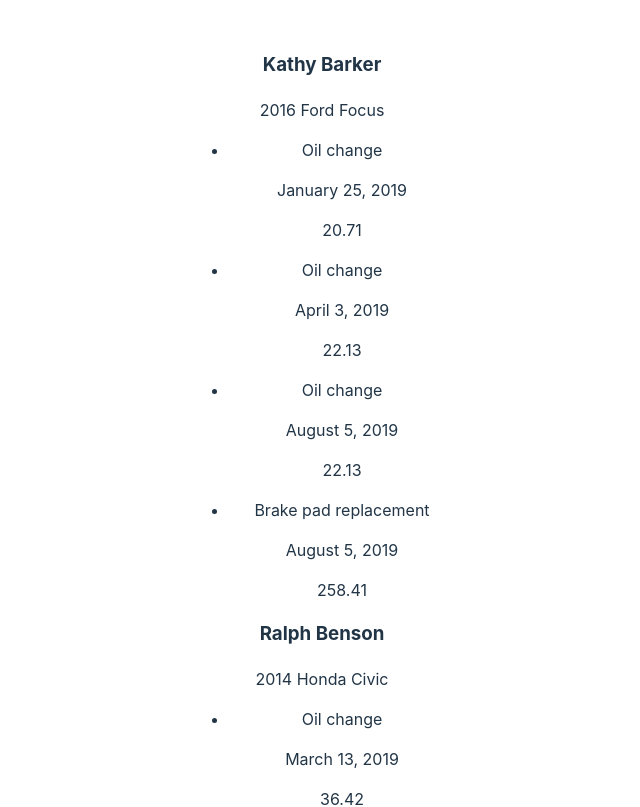
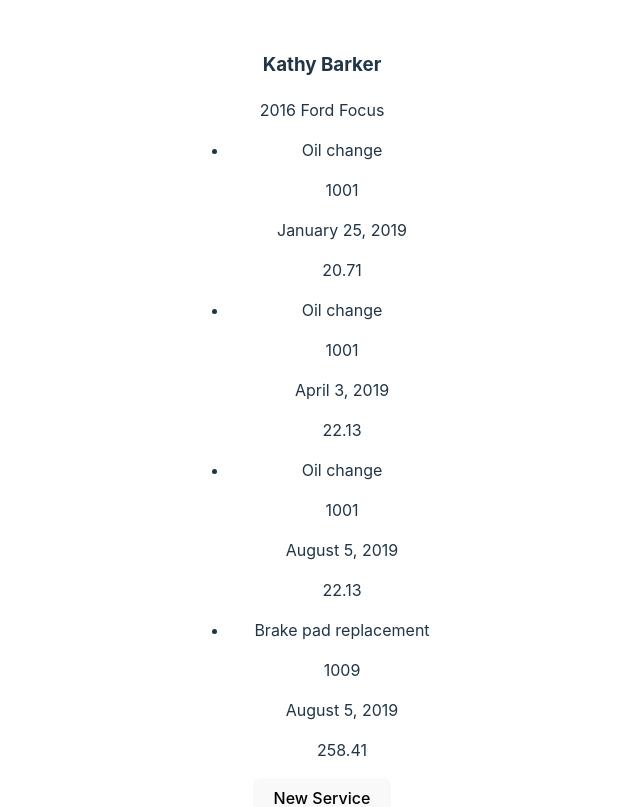
Before and after one commit to carlostrujillosamper/auto-repair-shop, a React (Vite) app: page / in a window 1280 px wide. Shown: the top 807 px of the page, without its empty margins (318-958 px from the left). Built offline with nearby package versions, Linux system fonts and the light colour scheme.

Commit message:
feat(Form): add form

```diff
--- a/src/components/Customer/CustomerCard.tsx
+++ b/src/components/Customer/CustomerCard.tsx
@@ -1,22 +1,6 @@
-interface Customer {
-  firstName: string;
-  lastName: string;
-  year: number;
-  make: string;
-  model: string;
-  service: Service[];
-}
-
-interface Service {
-  code: number;
-  desc: string;
-  date: string;
-  cost: number;
-}
-
-interface CustomerCardProps {
-  customer: Customer;
-}
+import { CustomerServiceForm } from "./CustomerServiceForm/CustomerServiceForm";
+import { useCustomerServiceForm } from "./CustomerServiceForm/useCustomerServiceForm";
+import { CustomerCardProps } from "./types";
 
 export const CustomerCard = ({ customer }: CustomerCardProps) => {
   const {
@@ -25,8 +9,19 @@ export const CustomerCard = ({ customer }: CustomerCardProps) => {
     year,
     make,
     model,
-    service: services,
+    service: initialServices,
   } = customer;
+
+  const {
+    services,
+    isFormVisible,
+    newService,
+    isSaving,
+    handleAddService,
+    handleInputChange,
+    toggleAddServiceFormVisibility,
+  } = useCustomerServiceForm(initialServices);
+
   return (
     <div className="customer-card">
       <h3>
@@ -37,13 +32,32 @@ export const CustomerCard = ({ customer }: CustomerCardProps) => {
       </p>
       <ul>
         {services.map((service) => (
-          <li key={service.code}>
+          <li key={service.id}>
             <p>{service.desc}</p>
+            <p>{service.code}</p>
             <p>{service.date}</p>
             <p>{service.cost}</p>
           </li>
         ))}
       </ul>
+      {!isFormVisible ? (
+        <button type="button" onClick={toggleAddServiceFormVisibility}>
+          New Service
+        </button>
+      ) : (
+        <button type="button" onClick={toggleAddServiceFormVisibility}>
+          Cancel New Service
+        </button>
+      )}
+
+      {isFormVisible && (
+        <CustomerServiceForm
+          newService={newService}
+          handleAddService={handleAddService}
+          handleInputChange={handleInputChange}
+          isSaving={isSaving}
+        />
+      )}
     </div>
   );
 };
--- a/src/components/Customer/CustomerList.tsx
+++ b/src/components/Customer/CustomerList.tsx
@@ -1,12 +1,18 @@
-import { CUSTOMERS } from "../../constants/Customer/customers";
+import { useState } from "react";
+import { useCustomers } from "../../constants/Customer/useCustomers";
 import { CustomerCard } from "./CustomerCard";
 
 export const CustomerList = () => {
+  const { customers: initialData } = useCustomers();
+  const [ customers ] = useState(initialData);
+
   return (
-    <div className="customer-list">
-      {CUSTOMERS.map((customer, index) => (
-        <CustomerCard key={index} customer={customer} />
-      ))}
-    </div>
+    <>
+      <div className="customer-list">
+        {customers.map((customer) => (
+          <CustomerCard key={customer.id} customer={customer} />
+        ))}
+      </div>
+    </>
   );
-}
+};
--- /dev/null
+++ b/src/components/Customer/CustomerServiceForm/CustomerServiceForm.tsx
@@ -0,0 +1,63 @@
+interface CustomerServiceFormProps {
+  newService: {
+    code: number;
+    date: string;
+    desc: string;
+    cost: number;
+  };
+  handleAddService: (e?: React.FormEvent) => void;
+  handleInputChange: (e: React.ChangeEvent<HTMLInputElement>) => void;
+  isSaving: boolean;
+}
+export const CustomerServiceForm = ({ newService, handleAddService, handleInputChange, isSaving }: CustomerServiceFormProps) => {
+
+  return (
+    <>
+        <form onSubmit={handleAddService}>
+          <label htmlFor="code">Code</label>
+          <input
+            type="number"
+            name="code"
+            value={newService.code}
+            onChange={handleInputChange}
+            disabled={isSaving}
+            required
+            id="code"
+          />
+          <label htmlFor="date">Date</label>
+          <input
+            type="text"
+            name="date"
+            value={newService.date}
+            onChange={handleInputChange}
+            disabled={isSaving}
+            required
+            id="date"
+          />
+          <label htmlFor="desc">Description</label>
+          <input
+            type="text"
+            name="desc"
+            value={newService.desc}
+            onChange={handleInputChange}
+            disabled={isSaving}
+            required
+            id="desc"
+          />
+          <label htmlFor="cost">Cost</label>
+          <input
+            type="number"
+            name="cost"
+            value={newService.cost}
+            onChange={handleInputChange}
+            disabled={isSaving}
+            required
+            id="cost"
+          />
+          <button type="submit" disabled={isSaving}>
+            {isSaving ? "Saving..." : "Add Service"}
+          </button>
+        </form>
+    </>
+  );
+};
--- /dev/null
+++ b/src/components/Customer/CustomerServiceForm/useCustomerServiceForm.tsx
@@ -0,0 +1,49 @@
+import { useState } from "react";
+import { Service } from "../types";
+
+export const useCustomerServiceForm = (initialServices: Service[]) => {
+  const [services, setNewServices] = useState(initialServices);
+  const [isSaving, setIsSaving] = useState(false);
+  const [newService, setNewService] = useState({
+    code: 0,
+    date: "",
+    cost: 0,
+    desc: "",
+    id: "",
+  });
+  const [isFormVisible, setIsFormVisible] = useState(false);
+
+  const handleInputChange = (e: React.ChangeEvent<HTMLInputElement>) => {
+    const { name, value } = e.target;
+    setNewService((prevService) => ({
+      ...prevService,
+      [name]: value,
+    }));
+  };
+
+  const handleAddService = () => {
+    setIsSaving(true);
+    setNewServices((prevServices) => [
+      ...prevServices,
+      {
+        ...newService,
+        id: Math.random().toString(),
+      },
+    ]);
+    setIsSaving(false);
+  };
+
+  const toggleAddServiceFormVisibility = () => {
+    setIsFormVisible((prevIsFormVisible) => !prevIsFormVisible);
+  };
+
+  return {
+    services,
+    isFormVisible,
+    newService,
+    isSaving,
+    handleAddService,
+    handleInputChange,
+    toggleAddServiceFormVisibility,
+  };
+};
--- /dev/null
+++ b/src/components/Customer/types.ts
@@ -0,0 +1,21 @@
+export interface Customer {
+  firstName: string;
+  lastName: string;
+  year: number;
+  make: string;
+  model: string;
+  service: Service[];
+  id: string;
+}
+
+export interface Service {
+  code: number;
+  desc: string;
+  date: string;
+  cost: number;
+  id: string;
+}
+
+export interface CustomerCardProps {
+  customer: Customer;
+}
--- a/src/constants/Customer/customers.ts
+++ b/src/constants/Customer/customers.ts
@@ -1,86 +1,86 @@
 export const CUSTOMERS = [
   {
-        firstName: 'Kathy',
-        lastName: 'Barker',
+    firstName: "Kathy",
+    lastName: "Barker",
     year: 2016,
-        make: 'Ford',
-        model: 'Focus',
+    make: "Ford",
+    model: "Focus",
     service: [
       {
         code: 1001,
-                desc: 'Oil change',
-                date: 'January 25, 2019',
-                cost: 20.71
+        desc: "Oil change",
+        date: "January 25, 2019",
+        cost: 20.71,
       },
       {
         code: 1001,
-                desc: 'Oil change',
-                date: 'April 3, 2019',
-                cost: 22.13
+        desc: "Oil change",
+        date: "April 3, 2019",
+        cost: 22.13,
       },
       {
         code: 1001,
-                desc: 'Oil change',
-                date: 'August 5, 2019',
-                cost: 22.13
+        desc: "Oil change",
+        date: "August 5, 2019",
+        cost: 22.13,
       },
       {
         code: 1009,
-                desc: 'Brake pad replacement',
-                date: 'August 5, 2019',
-                cost: 258.41
-            }
-        ]
+        desc: "Brake pad replacement",
+        date: "August 5, 2019",
+        cost: 258.41,
+      },
+    ],
   },
   {
-        firstName: 'Ralph',
-        lastName: 'Benson',
+    firstName: "Ralph",
+    lastName: "Benson",
     year: 2014,
-        make: 'Honda',
-        model: 'Civic',
+    make: "Honda",
+    model: "Civic",
     service: [
       {
         code: 1001,
-                desc: 'Oil change',
-                date: 'March 13, 2019',
-                cost: 36.42
+        desc: "Oil change",
+        date: "March 13, 2019",
+        cost: 36.42,
       },
       {
         code: 1003,
-                desc: 'A/C recharge',
-                date: 'March 13, 2019',
-                cost: 206.14
-            }
-        ]
+        desc: "A/C recharge",
+        date: "March 13, 2019",
+        cost: 206.14,
+      },
+    ],
   },
   {
-        firstName: 'Bob',
-        lastName: 'Douglas',
+    firstName: "Bob",
+    lastName: "Douglas",
     year: 2016,
-        make: 'Ford',
-        model: 'F-150',
+    make: "Ford",
+    model: "F-150",
     service: [
       {
         code: 1005,
-                desc: 'Tire patch (driver\'s side front)',
-                date: 'May 12, 2020',
-                cost: 0
-            }
-        ]
+        desc: "Tire patch (driver's side front)",
+        date: "May 12, 2020",
+        cost: 0,
+      },
+    ],
   },
   {
-        firstName: 'Omar',
-        lastName: 'Adams',
+    firstName: "Omar",
+    lastName: "Adams",
     year: 2017,
-        make: 'Kia',
-        model: 'Sorento',
+    make: "Kia",
+    model: "Sorento",
     service: [
       {
         code: 1006,
-                desc: 'Rough shift from 2nd to 3rd',
-                date: 'May 5, 2020',
-                cost: 223.43
-            }
-        ]
-    }
-].map((customer) => ({ ...customer, id: Math.random().toString(36).slice(2, 9)}));
+        desc: "Rough shift from 2nd to 3rd",
+        date: "May 5, 2020",
+        cost: 223.43,
+      },
+    ],
+  },
+];
--- /dev/null
+++ b/src/constants/Customer/useCustomers.tsx
@@ -0,0 +1,19 @@
+import { useMemo } from "react";
+import { CUSTOMERS } from "./customers";
+
+export const useCustomers = () => {
+  const customers = useMemo(
+    () =>
+      CUSTOMERS.map((customer) => ({
+        ...customer,
+        id: Math.random().toString(36).slice(2, 9),
+        service: customer.service.map((service) => ({
+          ...service,
+          id: Math.random().toString(36).slice(2, 9),
+        })),
+      })),
+    []
+  );
+
+  return { customers };
+};
```
Lines whose indentation alone changed are shown as unchanged.
